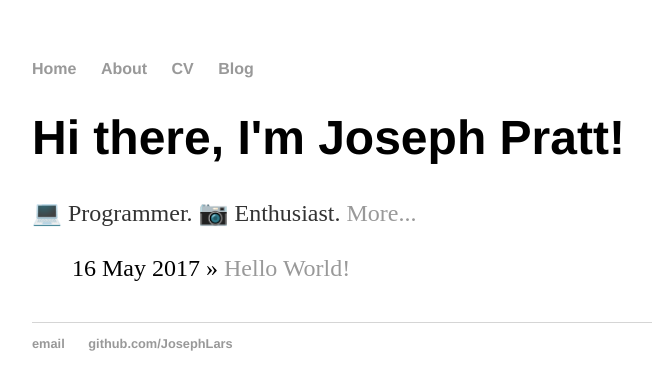
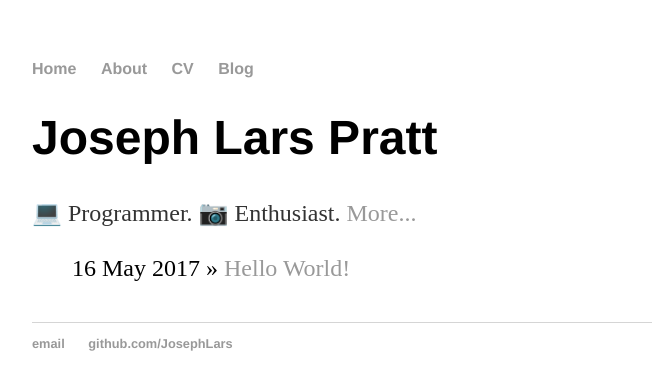
Before and after one commit to JosephLars/JosephLars.github.io, a Jekyll site: the page built from index.html, in a window 1280 px wide. Shown: the top 390 px of the page, without its empty margins (160-812 px from the left). Built offline with Jekyll 4.4.1, drawn with Linux system fonts in a browser that asks for light colours.

Commit message:
Update index.html
update heading

```diff
--- a/index.html
+++ b/index.html
@@ -3,7 +3,7 @@ layout: default
 title: Joseph Lars Pratt
 ---
 <div class="blurb">
-	<h1>Hi there, I'm Joseph Pratt!</h1>
+	<h1>Joseph Lars Pratt</h1>
 	<p>💻 Programmer. 📷 Enthusiast. <a href="/more">More...</a></p>
 </div><!-- /.blurb -->
 <ul class="posts">
```
